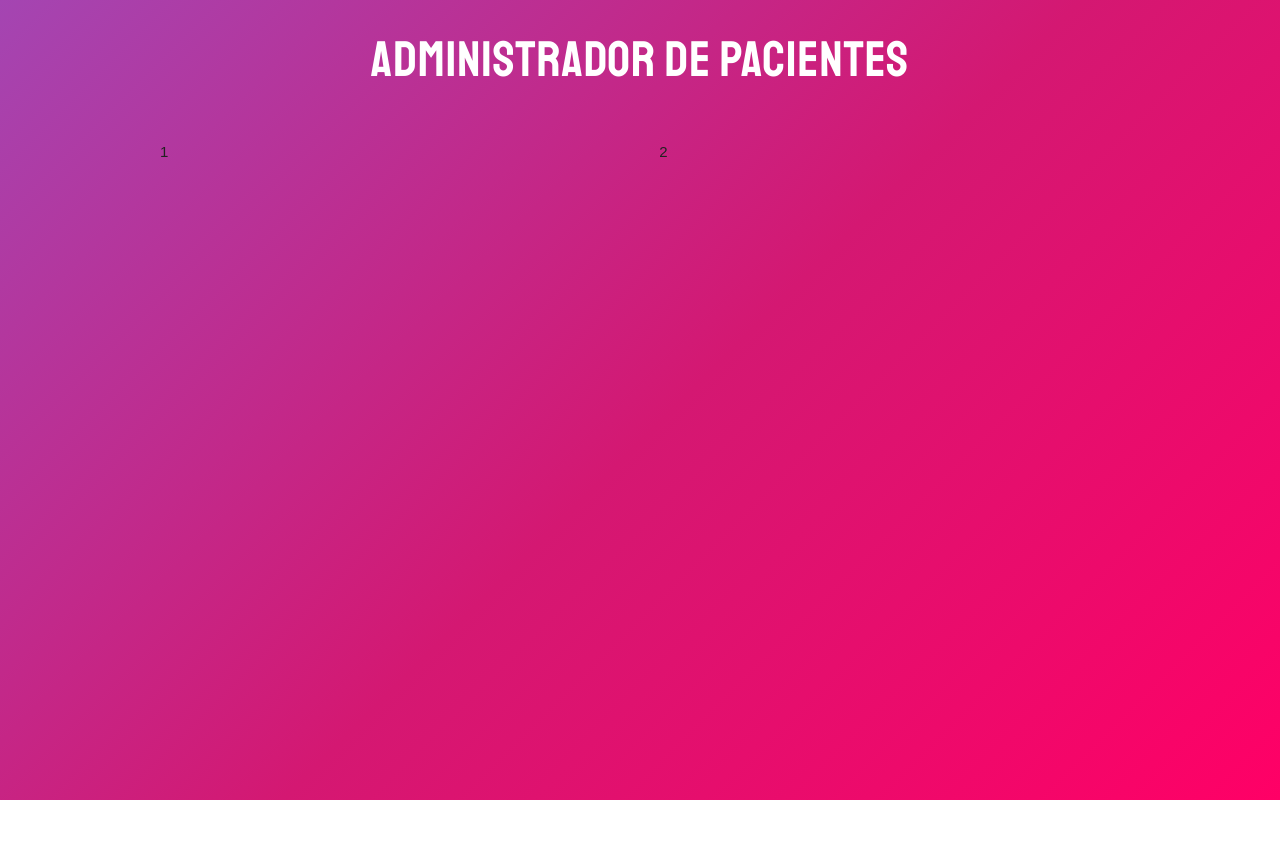
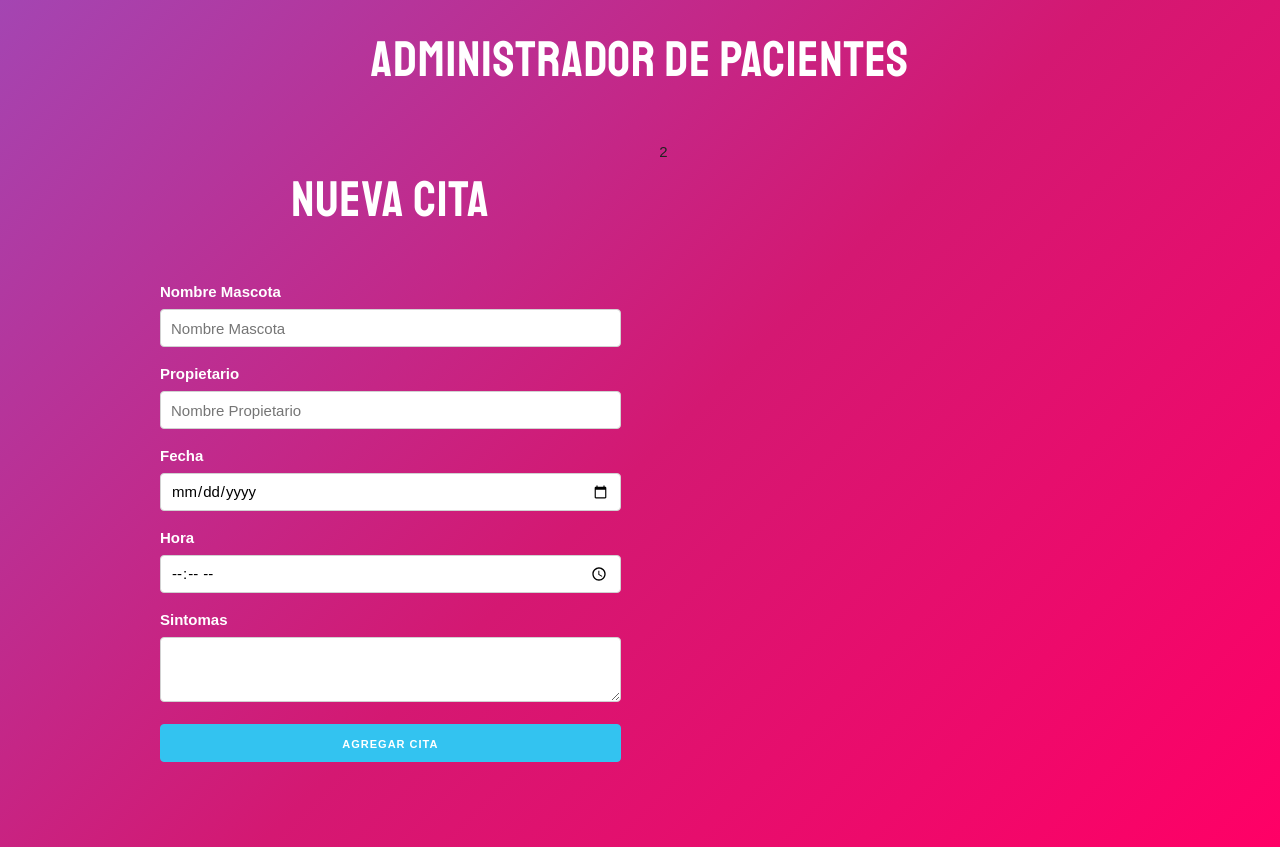
Before and after one commit to ferna2g/admin-pacientes, a React (Create React App) app: page / in a window 1280 px wide. Before the commit the page ends 800 px from the top, so only its background shows below. Built offline with nearby package versions, Linux system fonts and the light colour scheme.

Commit message:
se crea la carpeta components, se crea el componente Formulario y se crea el formulario para crear las citas

```diff
--- a/src/App.js
+++ b/src/App.js
@@ -1,4 +1,5 @@
 import React, { Fragment } from 'react';
+import Formulario from "./components/Formulario"
 
 function App() {
   return (
@@ -7,7 +8,7 @@
       <div className="container">
         <div className="row">
           <div className="one-half column">
-            1
+            <Formulario />
           </div>
           <div className="one-half column">
             2
--- /dev/null
+++ b/src/components/Formulario.jsx
@@ -0,0 +1,48 @@
+import React, { Fragment } from "react"
+
+const Formulario = () => {
+  return(
+    <Fragment>
+      <h1>Nueva Cita</h1>
+      <form>
+        <label>Nombre Mascota</label>
+        <input
+            type="text"
+            name="mascota"
+            className="u-full-width"
+            placeholder="Nombre Mascota"
+          />
+          <label>Propietario</label>
+          <input
+              type="text"
+              name="propietario"
+              className="u-full-width"
+              placeholder="Nombre Propietario"
+            />
+            <label>Fecha</label>
+            <input
+                type="date"
+                name="fecha"
+                className="u-full-width"
+              />
+              <label>Hora</label>
+              <input
+                  type="time"
+                  name="hora"
+                  className="u-full-width"
+                />
+                <label>Sintomas</label>
+                <textarea
+                    name="sintomas"
+                    className="u-full-width"
+                  ></textarea>
+                  <button
+                    type="submit"
+                    className="u-full-width button-primary"
+                  >Agregar Cita</button>
+      </form>
+    </Fragment>
+  )
+}
+
+export default Formulario
```
